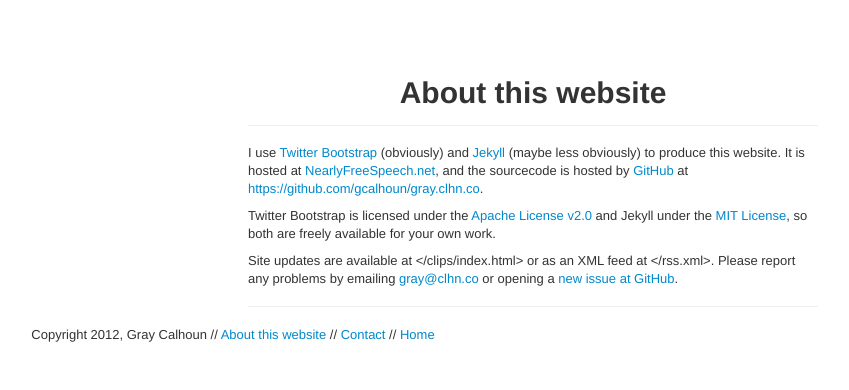
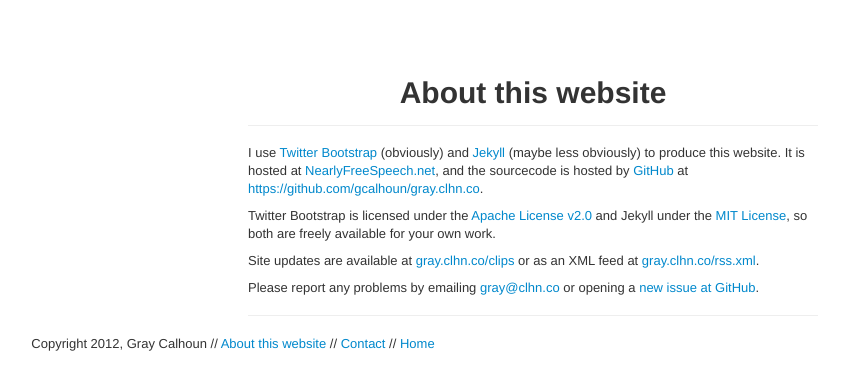
Before and after one commit to mmkuang/grayclhn.github.io, a Jekyll site: the page built from about.md, in a window 1280 px wide. Shown: the top 390 px of the page, without its empty margins (407-1256 px from the left). Built offline with Jekyll 4.4.1, drawn with Linux system fonts in a browser that asks for light colours.

Commit message:
Added links to site feed from other places on the site

```diff
--- a/about.md
+++ b/about.md
@@ -15,7 +15,9 @@
 [MIT License](http://opensource.org/licenses/MIT), so both are freely
 available for your own work.
 
-Site updates are available at </clips/index.html> or as an XML feed at
-</rss.xml>.  Please report any problems by emailing <gray@clhn.co> or
-opening a [new issue at
+Site updates are available at [gray.clhn.co/clips](/clips) or as an
+XML feed at [gray.clhn.co/rss.xml](/rss.xml).
+
+Please report any problems by emailing <gray@clhn.co> or opening a
+[new issue at
 GitHub](https://github.com/gcalhoun/gray.clhn.co/issues/new).
```
Also changed, not shown: clips/index.md (+1 -1 lines), personal.md (+5 -0 lines).
